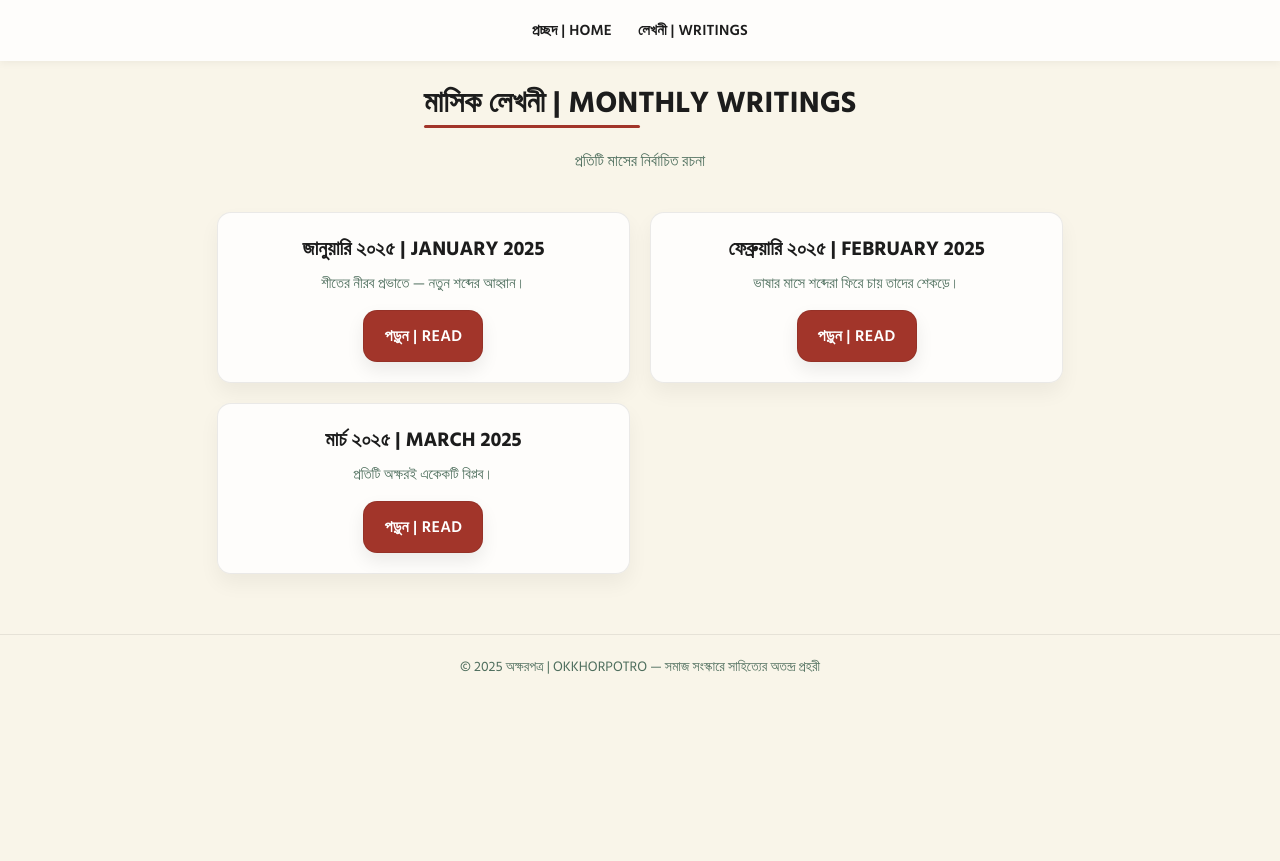
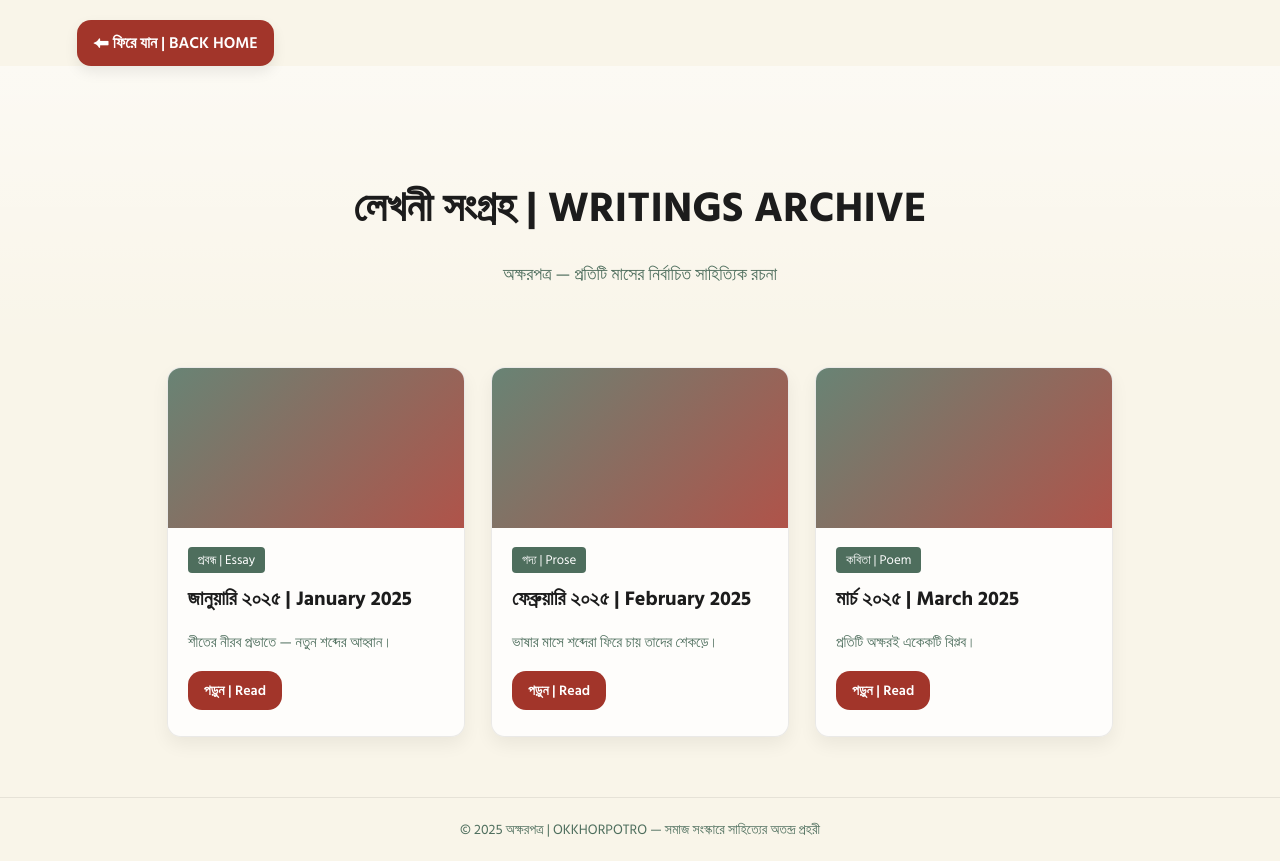
Before and after one commit to Abdul-Mazeed/okkhorpotrya, a plain HTML site: page articles.html in a window 1280 px wide. Before the commit the page ends 800 px from the top, so only its background shows below. Drawn offline with Linux system fonts and the light colour scheme.

Commit message:
Update articles.html

```diff
--- a/articles.html
+++ b/articles.html
@@ -4,42 +4,154 @@
   <meta charset="UTF-8" />
   <meta name="viewport" content="width=device-width, initial-scale=1.0" />
   <title>লেখনী | WRITINGS — অক্ষরপত্র</title>
+
   <link rel="preconnect" href="https://fonts.googleapis.com">
   <link rel="preconnect" href="https://fonts.gstatic.com" crossorigin>
   <link href="https://fonts.googleapis.com/css2?family=Hind+Siliguri:wght@400;500;600;700&display=swap" rel="stylesheet">
   <link rel="stylesheet" href="style.css" />
+  <!-- Back to Home Button -->
+<a href="index.html" class="back-home">
+  ⬅ ফিরে যান | BACK HOME
+</a>
+
+
+  <style>
+    /* Premium Blog Header */
+    .blog-header {
+      text-align: center;
+      padding: 80px 6% 40px;
+      background: linear-gradient(180deg, rgba(255,255,255,.5), transparent);
+    }
+    .blog-header h1 {
+      font-size: 42px;
+      margin-bottom: 12px;
+    }
+    .blog-header p {
+      color: var(--accent2);
+      font-size: 18px;
+    }
+
+    /* Grid Layout */
+    .blog-grid {
+      padding: 20px 6% 60px;
+      display: grid;
+      grid-template-columns: repeat(auto-fit, minmax(280px, 1fr));
+      gap: 26px;
+      max-width: 1100px;
+      margin: auto;
+    }
+
+    /* Blog Cards */
+    .blog-card {
+      background: var(--panel);
+      border: 1px solid var(--outline);
+      border-radius: var(--radius);
+      overflow: hidden;
+      box-shadow: 0 8px 18px rgba(0,0,0,.06);
+      transition: transform .25s ease, box-shadow .25s ease;
+    }
+    .blog-card:hover {
+      transform: translateY(-6px);
+      box-shadow: 0 12px 25px rgba(0,0,0,.12);
+    }
+
+    /* Featured Image Placeholder */
+    .blog-thumb {
+      height: 160px;
+      background: linear-gradient(135deg, var(--accent2), var(--accent));
+      opacity: 0.85;
+    }
+
+    .blog-content {
+      padding: 18px 20px 26px;
+      text-align: left;
+    }
+
+    .blog-tag {
+      display: inline-block;
+      padding: 2px 10px;
+      font-size: 13px;
+      background: var(--accent2);
+      color: #fff;
+      border-radius: 4px;
+      margin-bottom: 10px;
+    }
+
+    .blog-title {
+      font-size: 20px;
+      margin: 0 0 8px;
+    }
+
+    .blog-excerpt {
+      color: var(--accent2);
+      font-size: 15px;
+      margin-bottom: 16px;
+    }
+
+    .read-btn {
+      display: inline-block;
+      padding: 8px 16px;
+      background: var(--accent);
+      color: #fff;
+      border-radius: var(--radius);
+      text-decoration: none;
+      transition: .25s ease;
+    }
+    .read-btn:hover {
+      background: color-mix(in srgb, var(--accent) 80%, black);
+    }
+  </style>
 </head>
 
 <body>
-  <nav>
-    <a href="index.html">প্রচ্ছদ | HOME</a>
-    <a href="#articles">লেখনী | WRITINGS</a>
-  </nav>
 
-  <section id="articles">
-    <h2>মাসিক লেখনী | MONTHLY WRITINGS</h2>
-    <p class="section-sub">প্রতিটি মাসের নির্বাচিত রচনা</p>
+  <!-- Header -->
+  <div class="blog-header">
+    <h1>লেখনী সংগ্রহ | WRITINGS ARCHIVE</h1>
+    <p>অক্ষরপত্র — প্রতিটি মাসের নির্বাচিত সাহিত্যিক রচনা</p>
+  </div>
 
-    <div class="articles">
-      <div class="card">
-        <h3>জানুয়ারি ২০২৫ | JANUARY 2025</h3>
-        <p>শীতের নীরব প্রভাতে — নতুন শব্দের আহ্বান।</p>
-        <a href="#" class="btn">পড়ুন | READ</a>
-      </div>
-      <div class="card">
-        <h3>ফেব্রুয়ারি ২০২৫ | FEBRUARY 2025</h3>
-        <p>ভাষার মাসে শব্দেরা ফিরে চায় তাদের শেকড়ে।</p>
-        <a href="#" class="btn">পড়ুন | READ</a>
-      </div>
-      <div class="card">
-        <h3>মার্চ ২০২৫ | MARCH 2025</h3>
-        <p>প্রতিটি অক্ষরই একেকটি বিপ্লব।</p>
-        <a href="#" class="btn">পড়ুন | READ</a>
+  <!-- Blog Grid -->
+  <div class="blog-grid">
+
+    <!-- January -->
+    <div class="blog-card">
+      <div class="blog-thumb"></div>
+      <div class="blog-content">
+        <div class="blog-tag">প্রবন্ধ | Essay</div>
+        <h3 class="blog-title">জানুয়ারি ২০২৫ | January 2025</h3>
+        <p class="blog-excerpt">শীতের নীরব প্রভাতে — নতুন শব্দের আহ্বান।</p>
+        <a href="#" class="read-btn">পড়ুন | Read</a>
       </div>
     </div>
-  </section>
 
-  <footer>© <span id="year"></span> অক্ষরপত্র | OKKHORPOTRO — সমাজ সংস্কারে সাহিত্যের অতন্দ্র প্রহরী</footer>
+    <!-- February -->
+    <div class="blog-card">
+      <div class="blog-thumb"></div>
+      <div class="blog-content">
+        <div class="blog-tag">গদ্য | Prose</div>
+        <h3 class="blog-title">ফেব্রুয়ারি ২০২৫ | February 2025</h3>
+        <p class="blog-excerpt">ভাষার মাসে শব্দেরা ফিরে চায় তাদের শেকড়ে।</p>
+        <a href="#" class="read-btn">পড়ুন | Read</a>
+      </div>
+    </div>
+
+    <!-- March -->
+    <div class="blog-card">
+      <div class="blog-thumb"></div>
+      <div class="blog-content">
+        <div class="blog-tag">কবিতা | Poem</div>
+        <h3 class="blog-title">মার্চ ২০২৫ | March 2025</h3>
+        <p class="blog-excerpt">প্রতিটি অক্ষরই একেকটি বিপ্লব।</p>
+        <a href="#" class="read-btn">পড়ুন | Read</a>
+      </div>
+    </div>
+
+  </div>
+
+  <footer>
+    © <span id="year"></span> অক্ষরপত্র | OKKHORPOTRO — সমাজ সংস্কারে সাহিত্যের অতন্দ্র প্রহরী
+  </footer>
 
   <script src="scripts.js"></script>
 </body>
```
